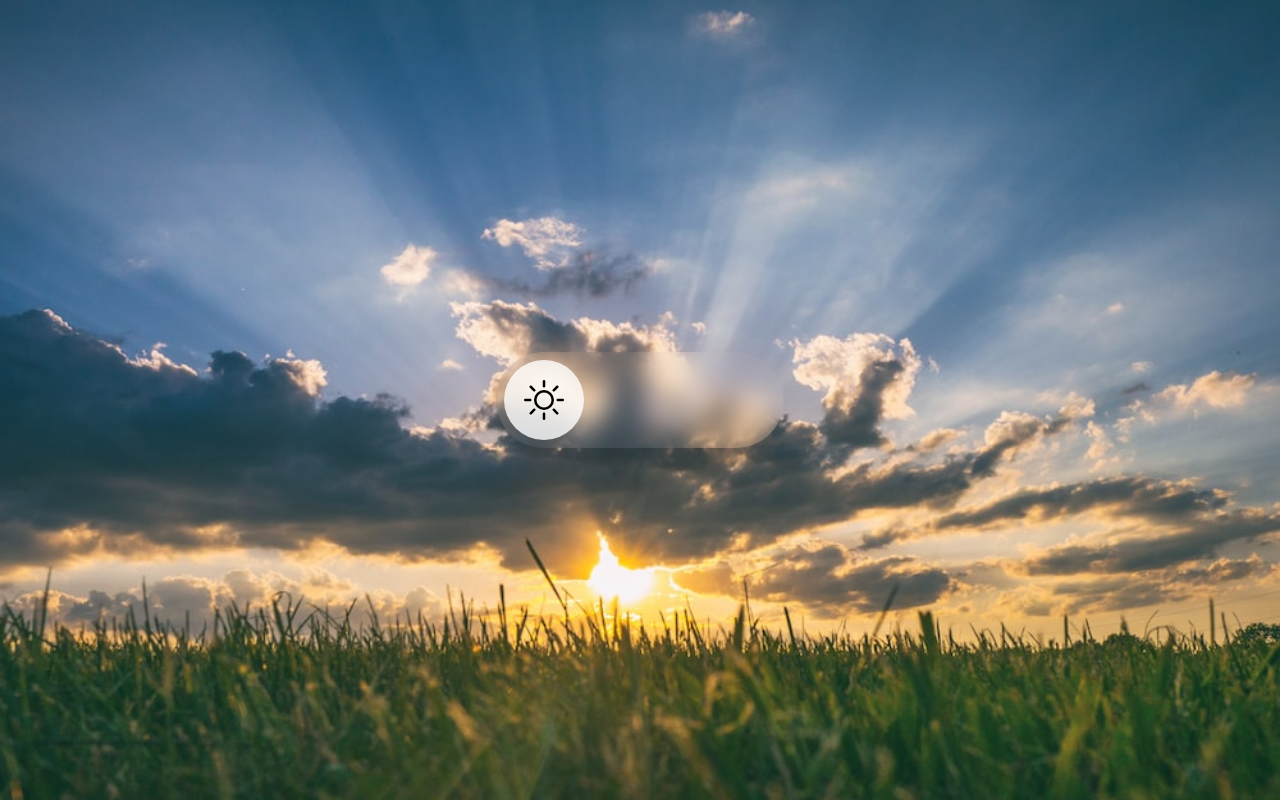
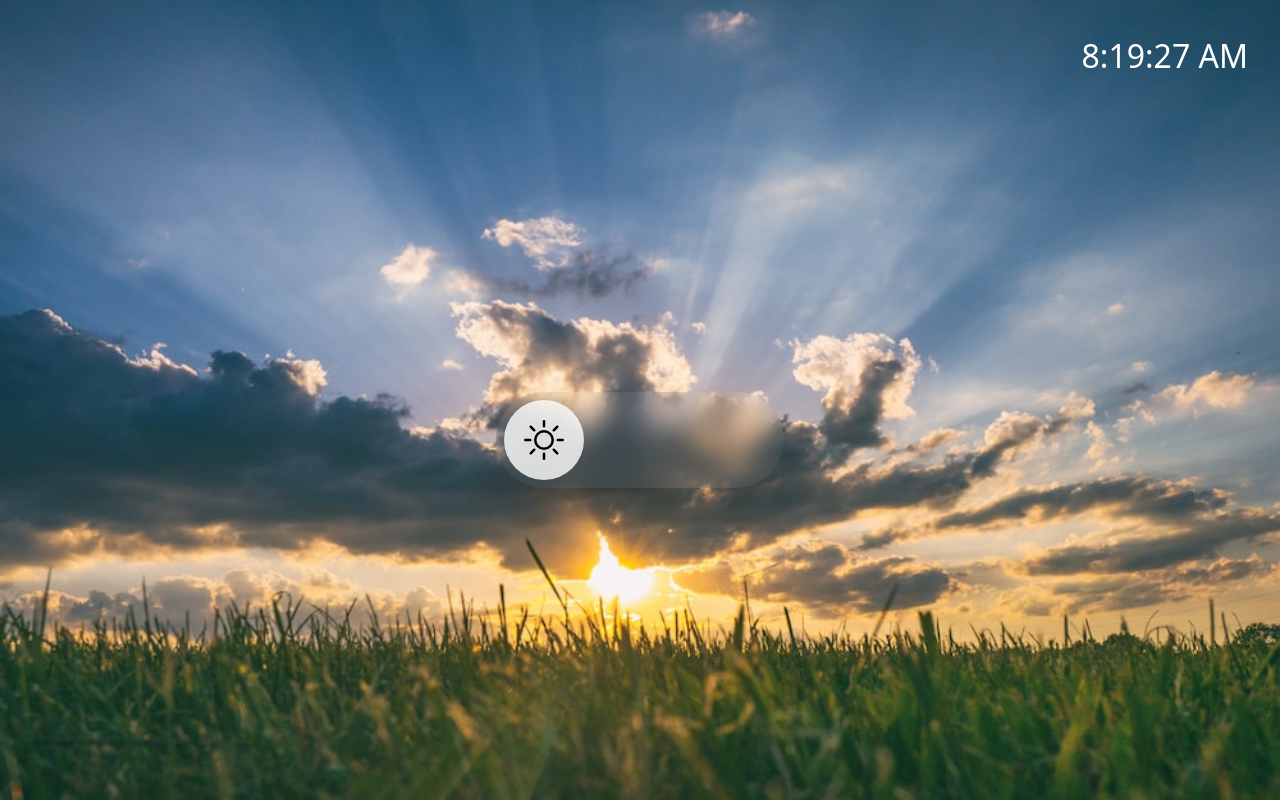
Before and after one commit to Setthasat/react-day-night-button-component, a React (Vite) app: page / in a window 1280 px wide. Built offline with nearby package versions, Linux system fonts and the light colour scheme.

Commit message:
add live time

```diff
--- a/src/App.jsx
+++ b/src/App.jsx
@@ -1,6 +1,7 @@
 import { useState, useEffect } from 'react';
 import { motion } from "framer-motion";
 import { BsSun, BsFillMoonFill } from 'react-icons/bs';
+import LiveTime from './components/LiveTime';
 
 
 
@@ -19,14 +20,16 @@ function App() {
   }, [open]);
 
   return (
-    <div className='w-full h-screen flex justify-center items-center'>
+    <div className='w-full h-screen '>
       {open === false ? (
         <motion.img src='../public/day.jpeg' className='absolute h-screen w-screen bg-black/40' />
       ) : (
         <motion.img src='../public/night.webp' className='absolute h-screen w-screen  bg-black/40' />
       )}
-
-      <div>
+      <div className='relative text-white font-sans flex justify-end items-center mx-[2rem] pt-[2rem]'>
+      <LiveTime />
+      </div>
+      <div className='flex justify-center items-center h-[90%]'>
         <div className='bg-transparent backdrop-blur-md shadow-2xl duration-300 w-[18rem] mx-2 h-[6rem] rounded-full px-2 flex items-center'>
           {open === true ? (
             <motion.button onClick={handleOpen} className='bg-black/30 duration-[1s] h-[5rem] w-[5rem] rounded-full flex justify-center items-center' animate={{ x: 185 }} ><BsFillMoonFill color='white' size={40} /></motion.button>
--- /dev/null
+++ b/src/components/LiveTime.jsx
@@ -0,0 +1,21 @@
+import React, { useState, useEffect } from "react";
+
+function LiveTime() {
+  const [time, setTime] = useState(new Date());
+
+  useEffect(() => {
+    const intervalId = setInterval(() => {
+      setTime(new Date());
+    }, );
+
+    return () => clearInterval(intervalId);
+  }, []);
+
+  return (
+    <div className="text-[2rem]">
+      {time.toLocaleTimeString()}
+    </div>
+  );
+}
+
+export default LiveTime;
```
